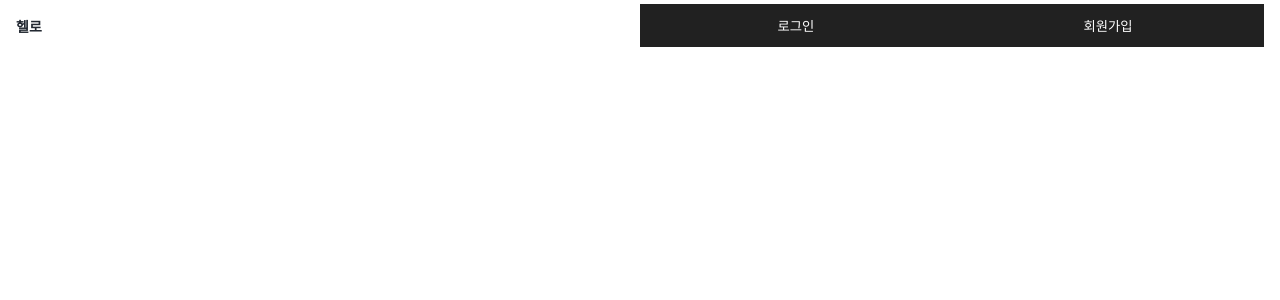
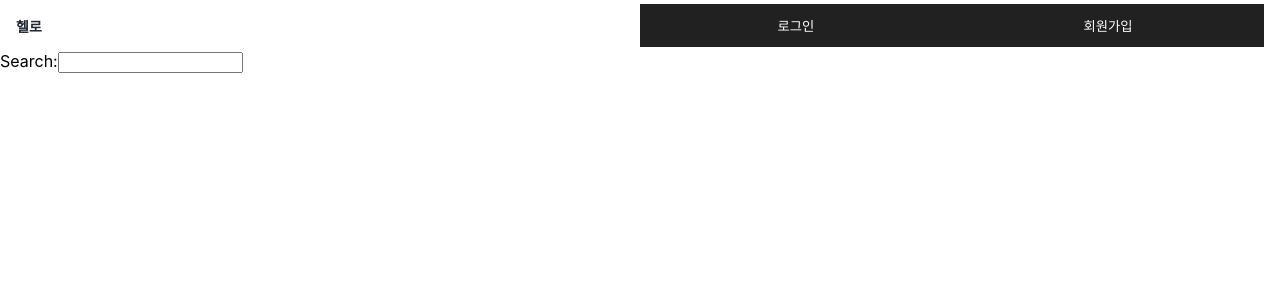
Before and after one commit to GAHYUN-P/reactprac13, a React (Create React App) app: page /search in a window 1280 px wide. Shown: the top 300 px of the page. Built offline with nearby package versions, Linux system fonts and the light colour scheme.

Commit message:
디바운스, 스로틀

```diff
--- a/package.json
+++ b/package.json
@@ -9,6 +9,7 @@
     "connected-react-router": "6.8.0",
     "firebase": "8.10.0",
     "history": "4.10.1",
+    "lodash": "^4.17.21",
     "moment": "^2.29.1",
     "react": "^17.0.2",
     "react-dom": "^17.0.2",
--- a/src/shared/App.js
+++ b/src/shared/App.js
@@ -20,6 +20,8 @@ import Button from '../elements/Button';
 
 import PostWrite from '../pages/PostWrite';
 import PostDetail from '../pages/PostDetail';
+
+import Search from './Search';
 
 
 function App() {
@@ -64,6 +66,7 @@ function App() {
                     <Route path="/login" exact component={Login}/>
                     <Route path="/signup" exact component={Signup}/>
                     <Route path="/write" exact component={PostWrite}/>
+                    <Route path="/search" exact component={Search}/>
                 </ConnectedRouter>
             </React.Fragment>
         </Grid>
--- /dev/null
+++ b/src/shared/Search.js
@@ -0,0 +1,27 @@
+import React from "react";
+import _ from "lodash"; // lodash 부르기, _안에 디바운스와 스로틀이 들어있다.
+
+const Search = () => {
+//   // 디바운스 : 일정 시간을 기다렸다가 이벤트를 수행한다
+//   // 일정 시간 내에 같은 이벤트가 또 들어오면 이전 요청은 취소된다.
+//   const debounce = _.debounce((k) => console.log("디바운스! :::", k), 1000);
+//   const keyPress = React.useCallback(debounce, []);
+
+  const onChange = (e) => {
+    keyPress(e.target.value);
+  };
+
+  // 쓰로틀 : 일정 시간 동안 일어난 이벤트를 모아서 주기적으로 1번씩 실행해줘요.
+  const throttle = _.throttle((k) => console.log("쓰로틀! :::", k), 1000);
+  const keyPress = React.useCallback(throttle, []);
+
+
+  return (
+    <div>
+      <label>Search:</label>
+      <input onChange={onChange} />
+    </div>
+  );
+};
+
+export default Search;
```
